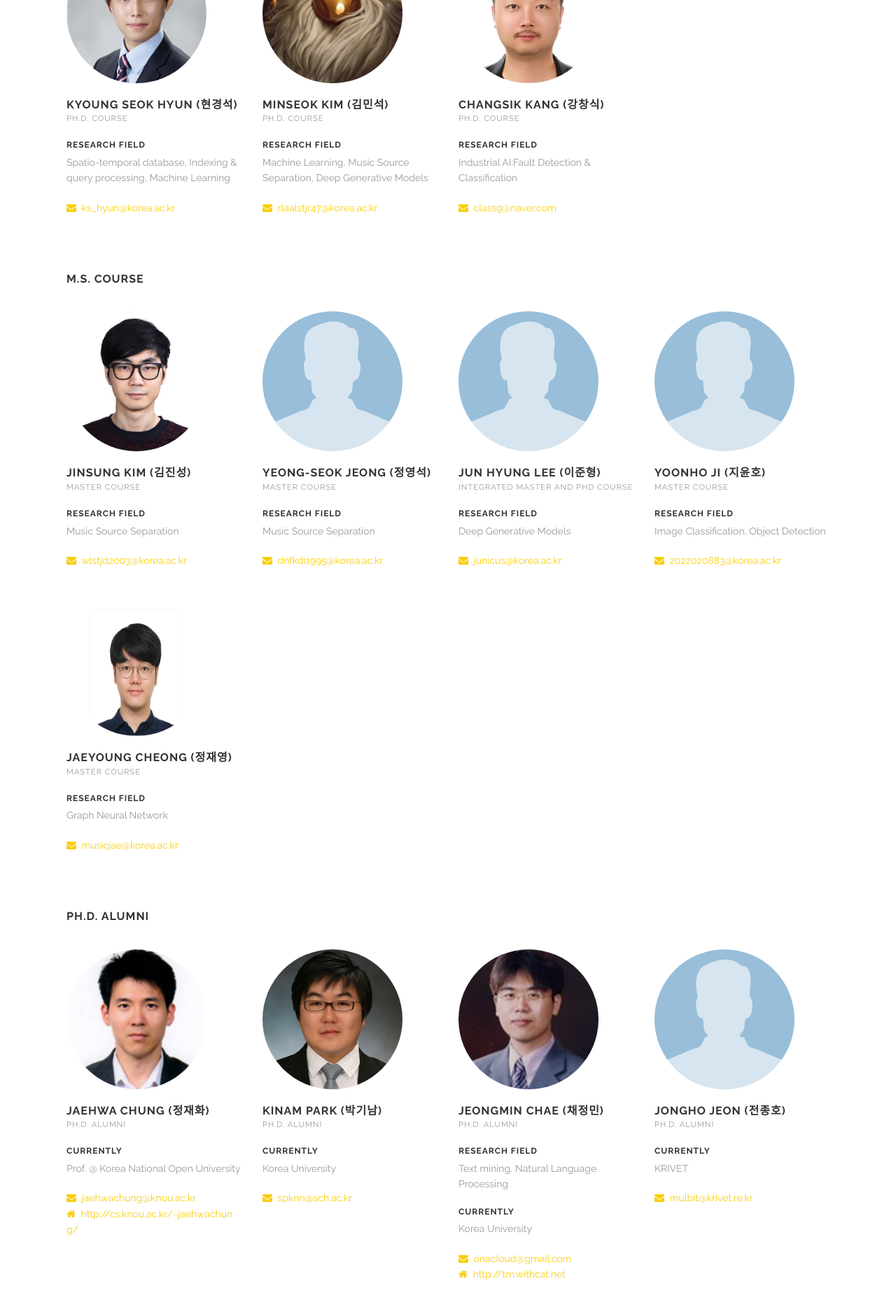
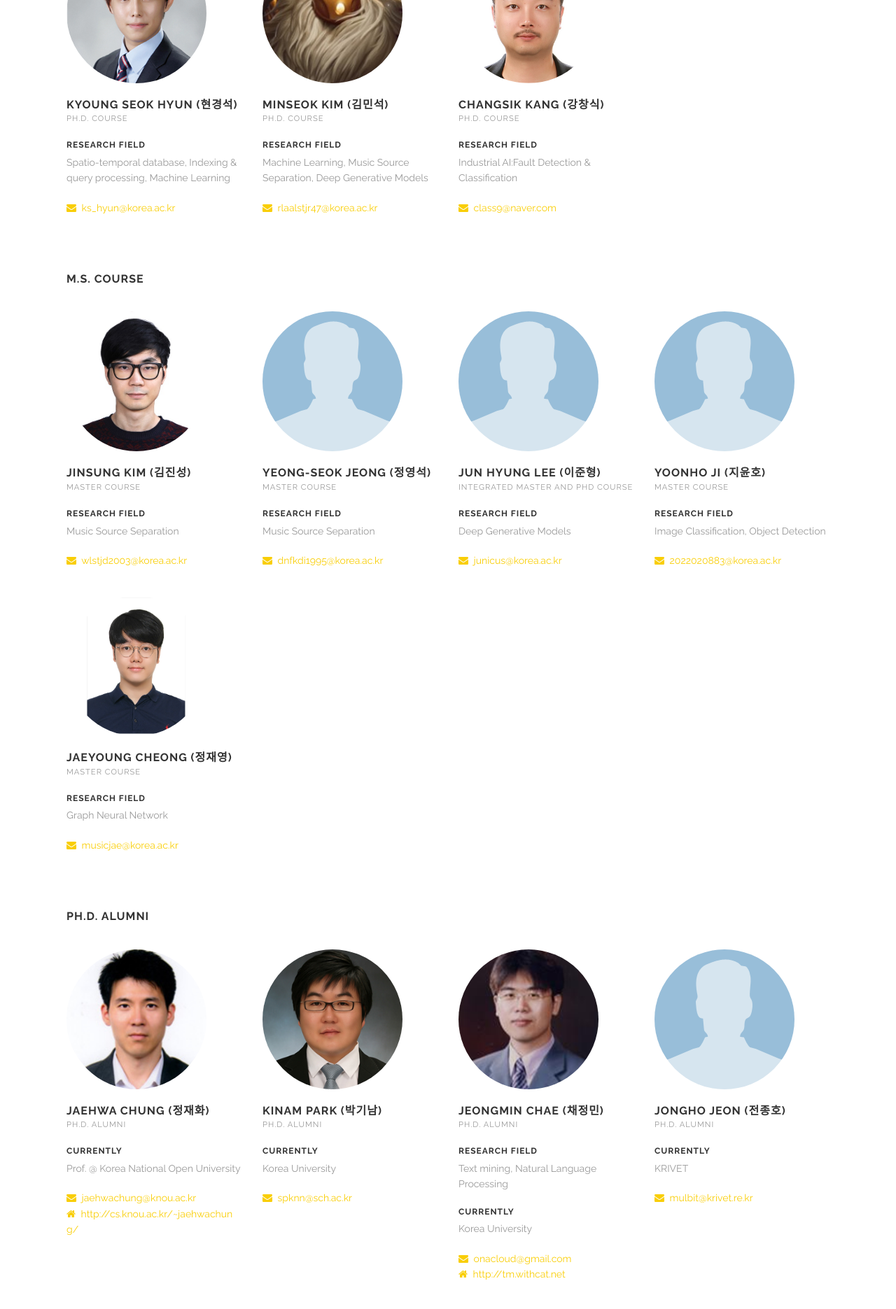
Before and after one commit to kuielab/kuielab.github.io, a Jekyll site: the page built from people.html, in a window 1280 px wide. Shown: the part 943-2814 px from the top of the page at 70% size. Built offline with Jekyll 4.4.1, drawn with Linux system fonts in a browser that asks for light colours.

Commit message:
Update people.html

```diff
--- a/people.html
+++ b/people.html
@@ -52,7 +52,7 @@ people:
       - name: Jaeyoung Cheong (정재영)
         position: Master Course
         research: Graph Neural Network
-        avatar: images/avatar/jae-young.jpg
+        avatar: images/avatar/jaeyoung1.jpg
         email: musicjae@korea.ac.kr
 
 
```
